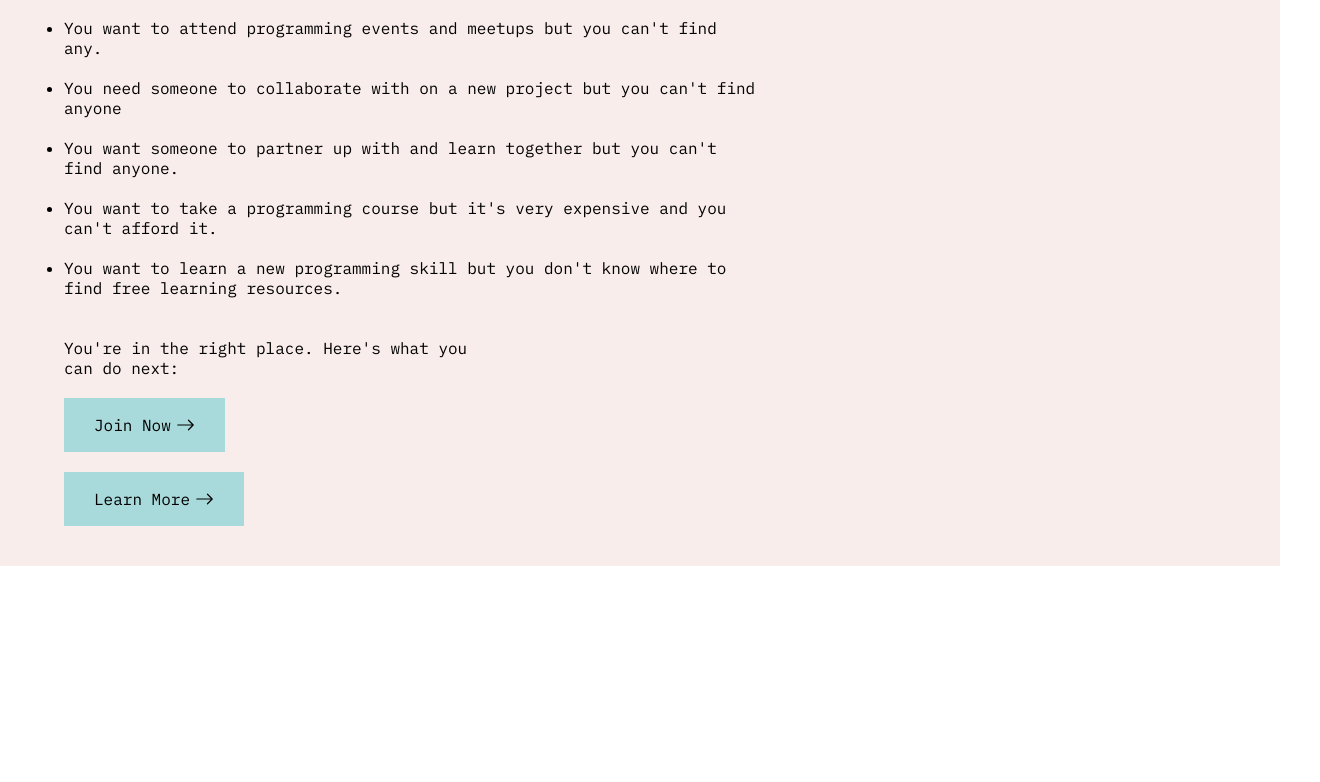
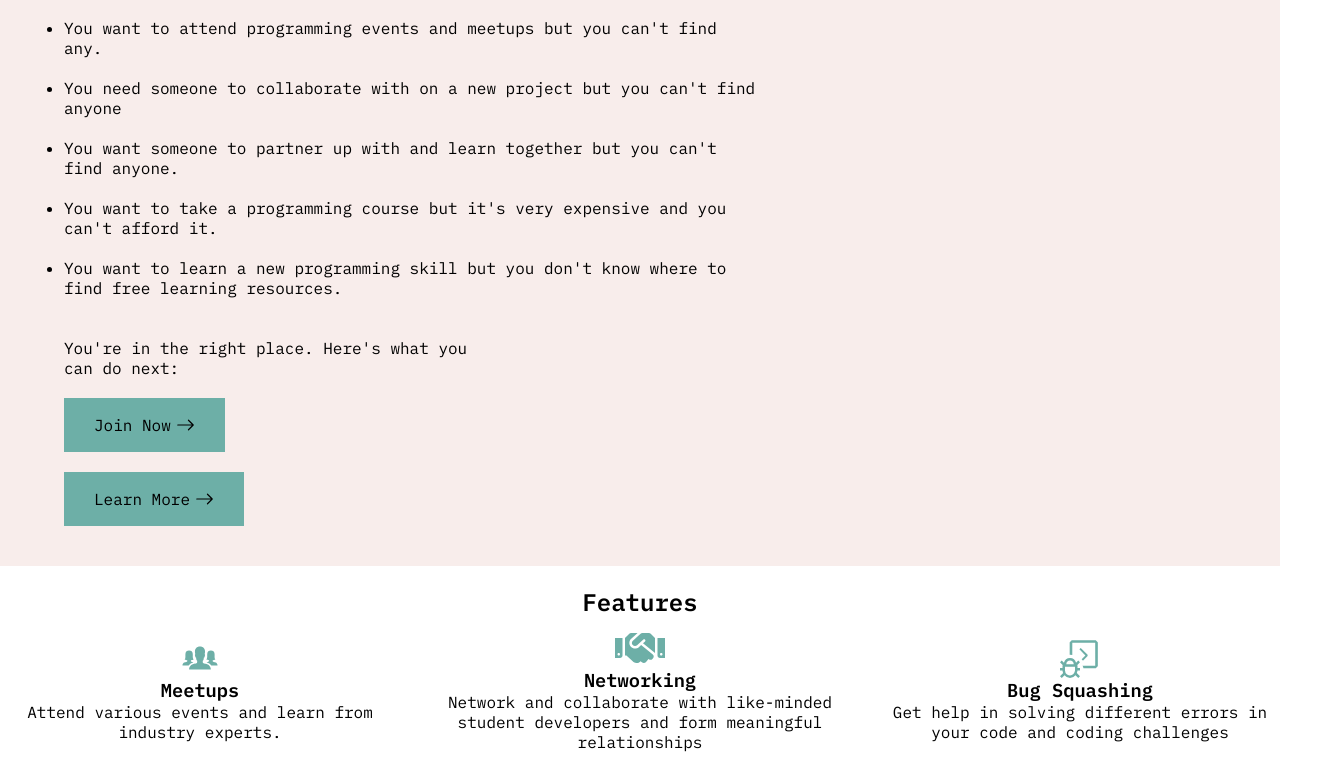
Before and after one commit to rohitgulam/student-developers-community, a React (Create React App) app: page / in a window 1280 px wide. Shown: the part 386-1168 px from the top of the page, 1320 px wide, since content can reach past the window. Before the commit the page ends 952 px from the top, so only its background shows below. Built offline with nearby package versions, Linux system fonts and the light colour scheme; a web font is replaced by a local one.

Commit message:
created features section

```diff
--- a/src/components/Button.jsx
+++ b/src/components/Button.jsx
@@ -15,7 +15,7 @@
     text-decoration: none;
     color: black;
     padding: 15px 30px;
-    background: #a8dadc;
+    background: #6dafa7;
     display: inline-flex;
     align-items: center;
     justify-content: space-between;
--- /dev/null
+++ b/src/components/IconSection.jsx
@@ -0,0 +1,79 @@
+import React from 'react';
+import styled from 'styled-components';
+import {IoIosPeople} from 'react-icons/io';
+import {FaHandshake} from 'react-icons/fa';
+import {VscDebugConsole} from 'react-icons/vsc';
+
+function IconSection() {
+  return (
+    <Div>
+        <div>
+            <h2>Features</h2>
+            <Items className="items">
+                <div>
+                    <IoIosPeople/>
+                    <h3>Meetups</h3>
+                    <p>Attend various events and learn from industry experts.</p>
+                </div>
+
+                <div>
+                    <FaHandshake/>
+                    <h3>Networking</h3>
+                    <p>Network and collaborate with like-minded student developers and form meaningful relationships</p>
+                </div>
+
+                <div>
+                    <VscDebugConsole/>
+                    <h3>Bug Squashing</h3>
+                    <p>Get help in solving different errors in your code and coding challenges</p>
+                </div>
+            </Items>
+        </div>
+    </Div>
+  )
+}
+
+const Div = styled.div`
+    margin: 20px auto;
+    display: flex;
+    justify-content: center;
+    align-items: center;
+    }
+
+    h2{
+        text-align: center;
+    }
+`;
+
+const Items = styled.div`
+    display: flex;
+    align-items: center;
+    margin: 10px 20px;
+
+    div{
+        // background: #999;
+        width: 400px;
+        margin: 0 20px;
+
+        svg{
+            font-size: 2.5rem;
+            display: flex;
+            justify-content: center;
+            width: 100%;
+            color: #6dafa7;
+        }
+
+        h3{
+            text-align: center;
+        }
+
+        p{
+            text-align: center;
+        }
+
+    }
+`;
+
+
+
+export default IconSection
--- a/src/pages/Home.jsx
+++ b/src/pages/Home.jsx
@@ -1,12 +1,14 @@
 import React from 'react';
 import Navbar from '../components/Navbar';
 import Hero from '../components/Hero';
+import IconSection from '../components/IconSection';
 
 function Home() {
   return (
     <div>
         <Navbar/>
         <Hero/>
+        <IconSection/>
     </div>
   )
 }
```
